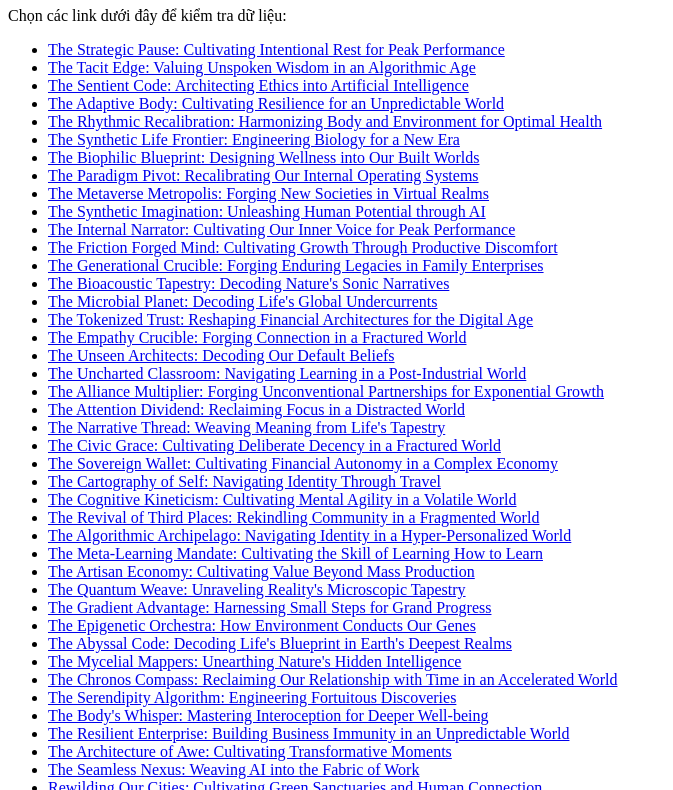
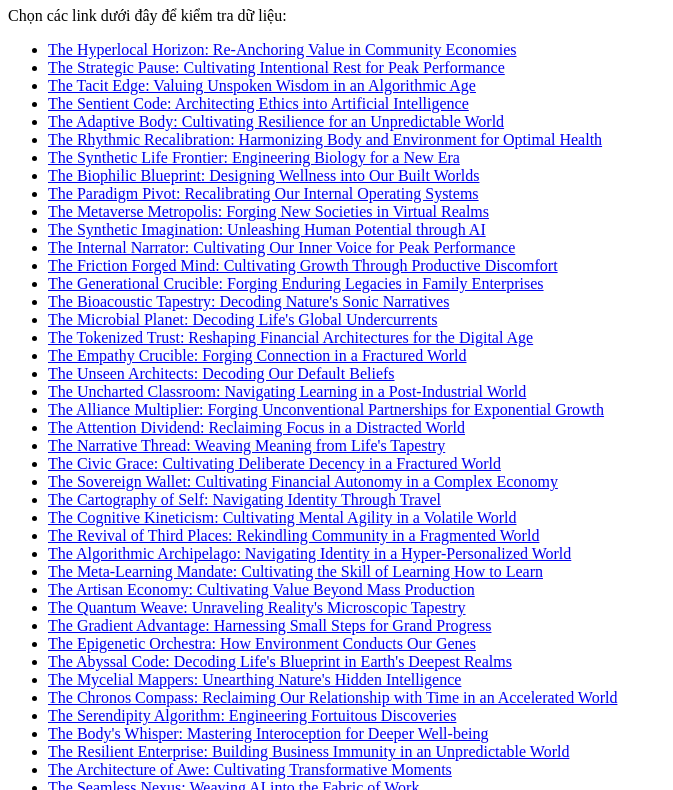
Before and after one commit to hiendo1-a11y/hien_test_555, a plain HTML site: page index.html in a window 1280 px wide. Shown: the part 73-863 px from the top of the page, without its empty margins (0-673 px from the left). Drawn offline with Linux system fonts and the light colour scheme.

Commit message:
🤖 Auto: The Hyperlocal Horizon: Re-Anchoring Value in Community Economies

```diff
--- a/index.html
+++ b/index.html
@@ -8,6 +8,7 @@
     <h1>Hệ thống lưu trữ file Test AI</h1>
     <p>Chọn các link dưới đây để kiểm tra dữ liệu:</p>
     <ul>
+        <li><a href="Test_auto_the_hyperlocal_horizon_re_anchoring_value_in_community_econo.pdf">The Hyperlocal Horizon: Re-Anchoring Value in Community Economies</a></li>
         <li><a href="Test_auto_the_strategic_pause_cultivating_intentional_rest_for_peak_pe.pdf">The Strategic Pause: Cultivating Intentional Rest for Peak Performance</a></li>
         <li><a href="Test_auto_the_tacit_edge_valuing_unspoken_wisdom_in_an_algorithmic_age.pdf">The Tacit Edge: Valuing Unspoken Wisdom in an Algorithmic Age</a></li>
         <li><a href="Test_auto_the_sentient_code_architecting_ethics_into_artificial_intell.pdf">The Sentient Code: Architecting Ethics into Artificial Intelligence</a></li>
```
Also changed, not shown: .article_history.json, 1 other file.
